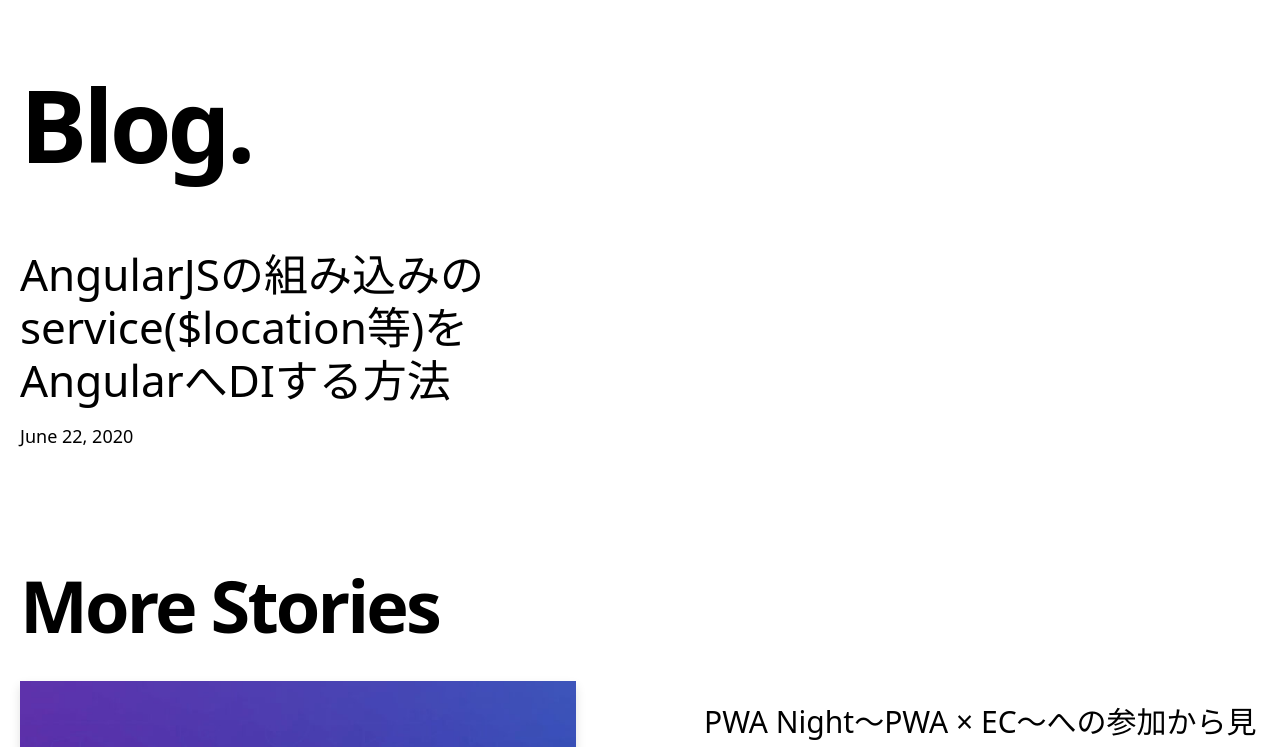
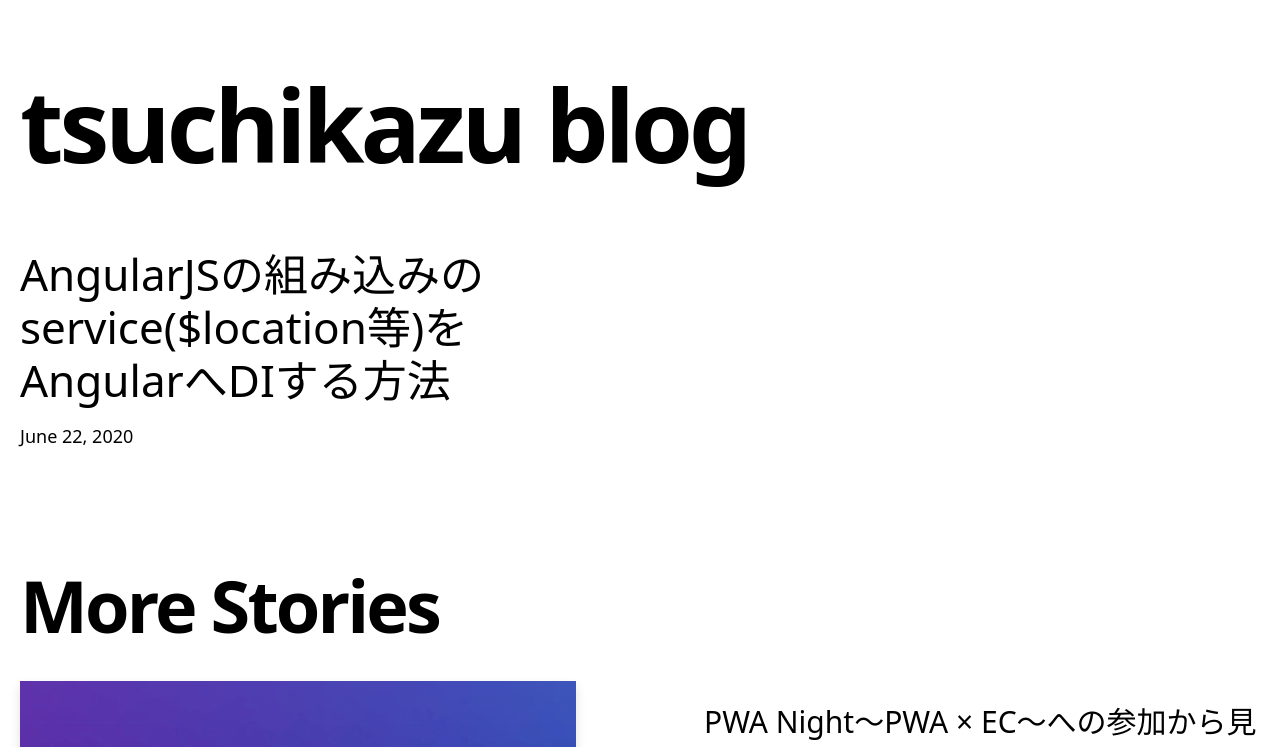
Before and after one commit to tsuchikazu/blog, a Next.js app: page / in a window 1280 px wide. Shown: the top 747 px of the page. Built offline with nearby package versions, Linux system fonts and the light colour scheme.

Commit message:
tsuchikazu blogへrename

```diff
--- a/components/header.tsx
+++ b/components/header.tsx
@@ -4,9 +4,8 @@
   return (
     <h2 className="text-2xl md:text-4xl font-bold tracking-tight md:tracking-tighter leading-tight mb-20 mt-8">
       <Link href="/">
-        <a className="hover:underline">Blog</a>
+        <a className="hover:underline">tsuchikazu blog</a>
       </Link>
-      .
     </h2>
   )
 }
--- a/components/intro.tsx
+++ b/components/intro.tsx
@@ -2,7 +2,7 @@
   return (
     <section className="flex-col md:flex-row flex items-center md:justify-between mt-16 mb-16 md:mb-12">
       <h1 className="text-6xl md:text-8xl font-bold tracking-tighter leading-tight md:pr-8">
-        Blog.
+        tsuchikazu blog
       </h1>
     </section>
   )
```
